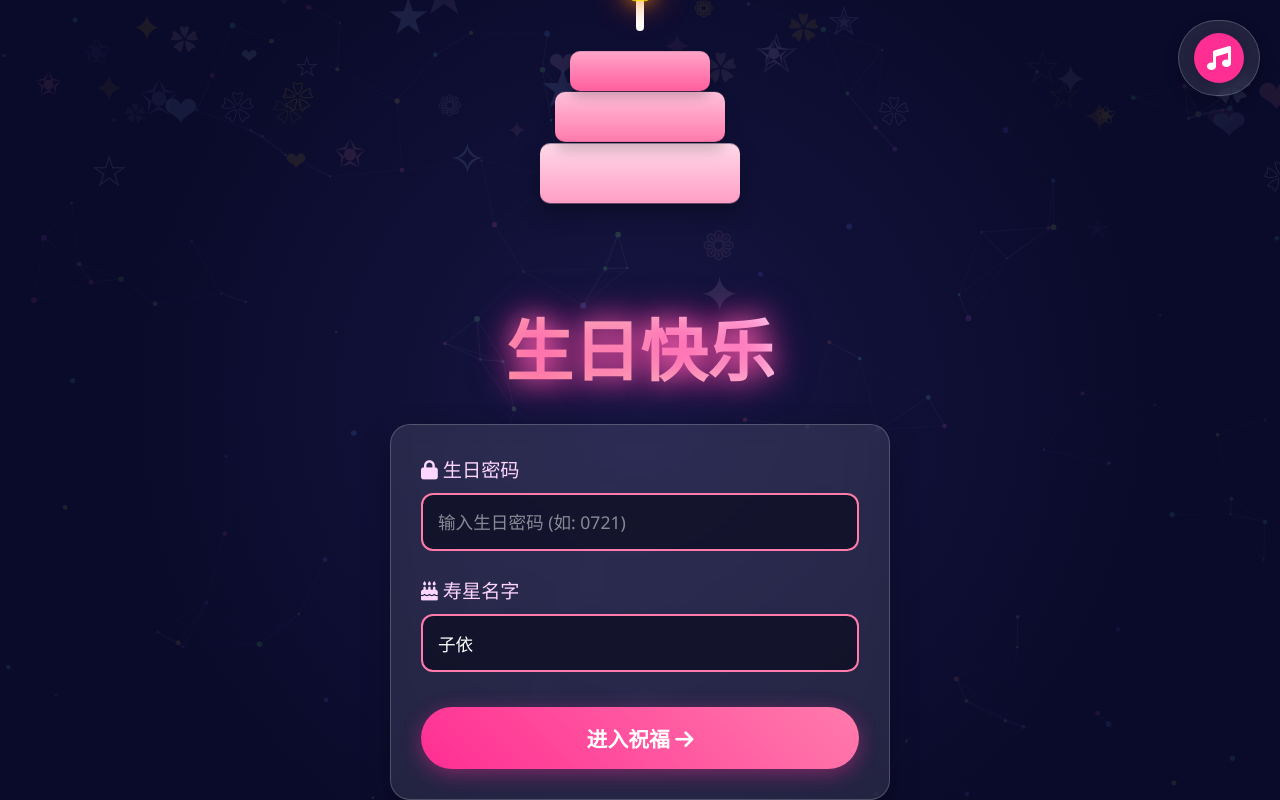
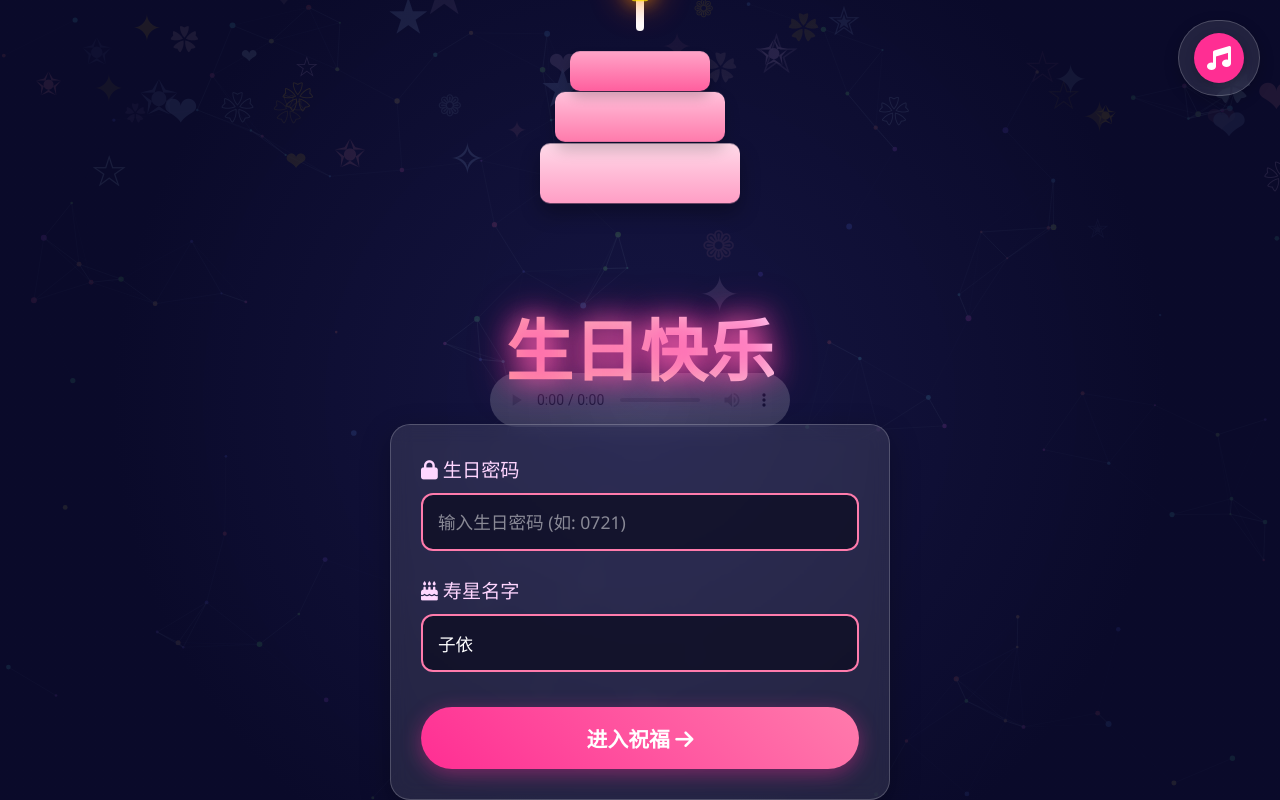
Before and after one commit to dxxxxx-57/birthday-wish, a plain HTML site: page index.html in a window 1280 px wide. Drawn offline with Linux system fonts and the light colour scheme.

Commit message:
Update index.html

```diff
--- a/index.html
+++ b/index.html
@@ -613,12 +613,13 @@
     </div>
 </div>
 
-<audio id="birthdayMusic" loop>
+<audio id="birthdayMusic" autoplay="autoplay" controls="controls" loop="loop" preload="auto">
     <!--     实际使用时请替换为刘思鉴《天使》的有效MP3链接 -->
     <source src="song.mp3" type="audio/mpeg">
+    <!-- <audio autoplay="autoplay" controls="controls" loop="loop" preload="auto" src="song.mp3"></audio> -->
+
 <!-- <embed src="http://music.163.com/#/song?id=2085441506.mp3"> -->
 </audio>
-<!-- <audio autoplay="autoplay" controls="controls" loop="loop" preload="auto" src="song.mp3"></audio> -->
 <script>
     // 粒子背景
     function initParticleBackground() {
```
